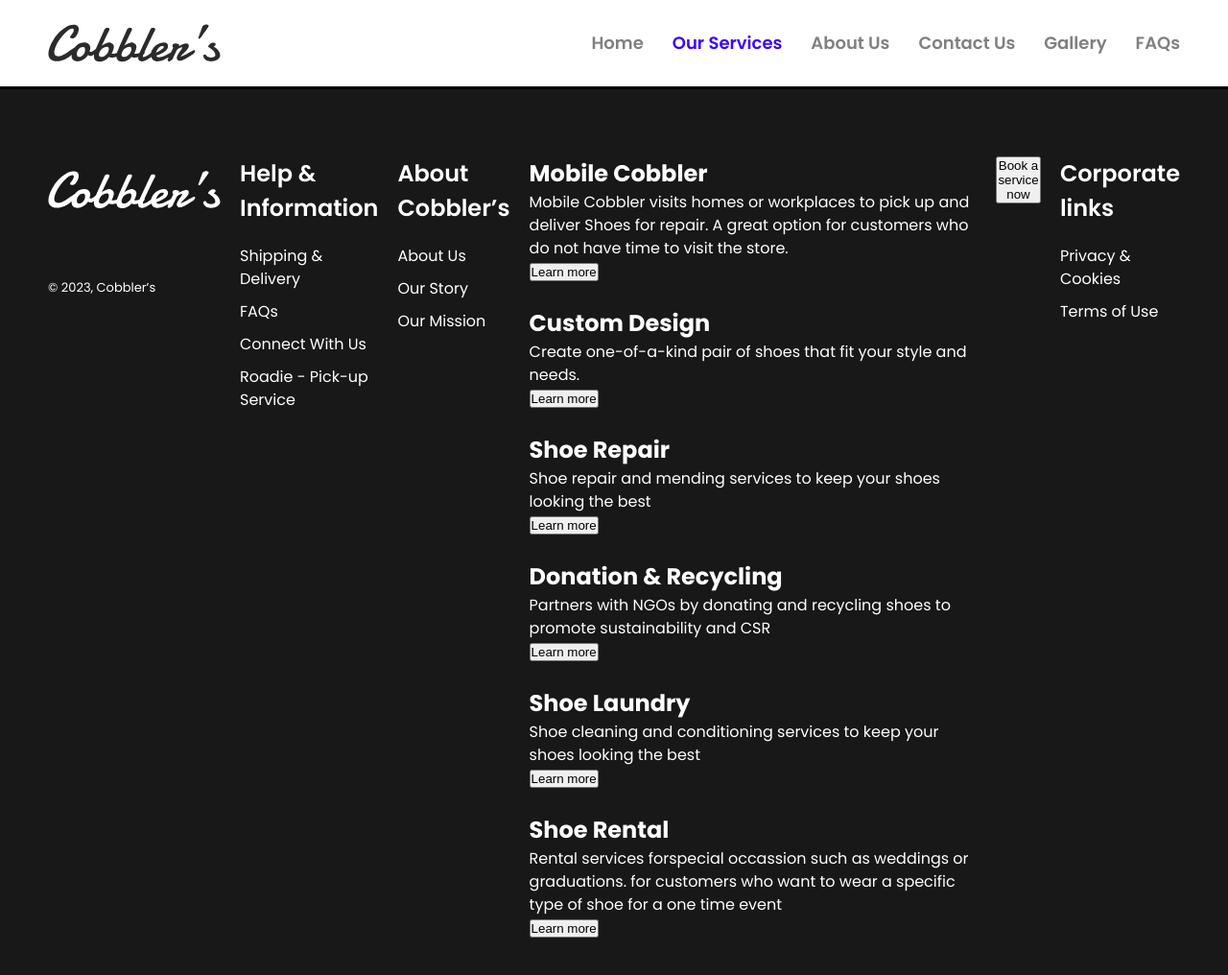
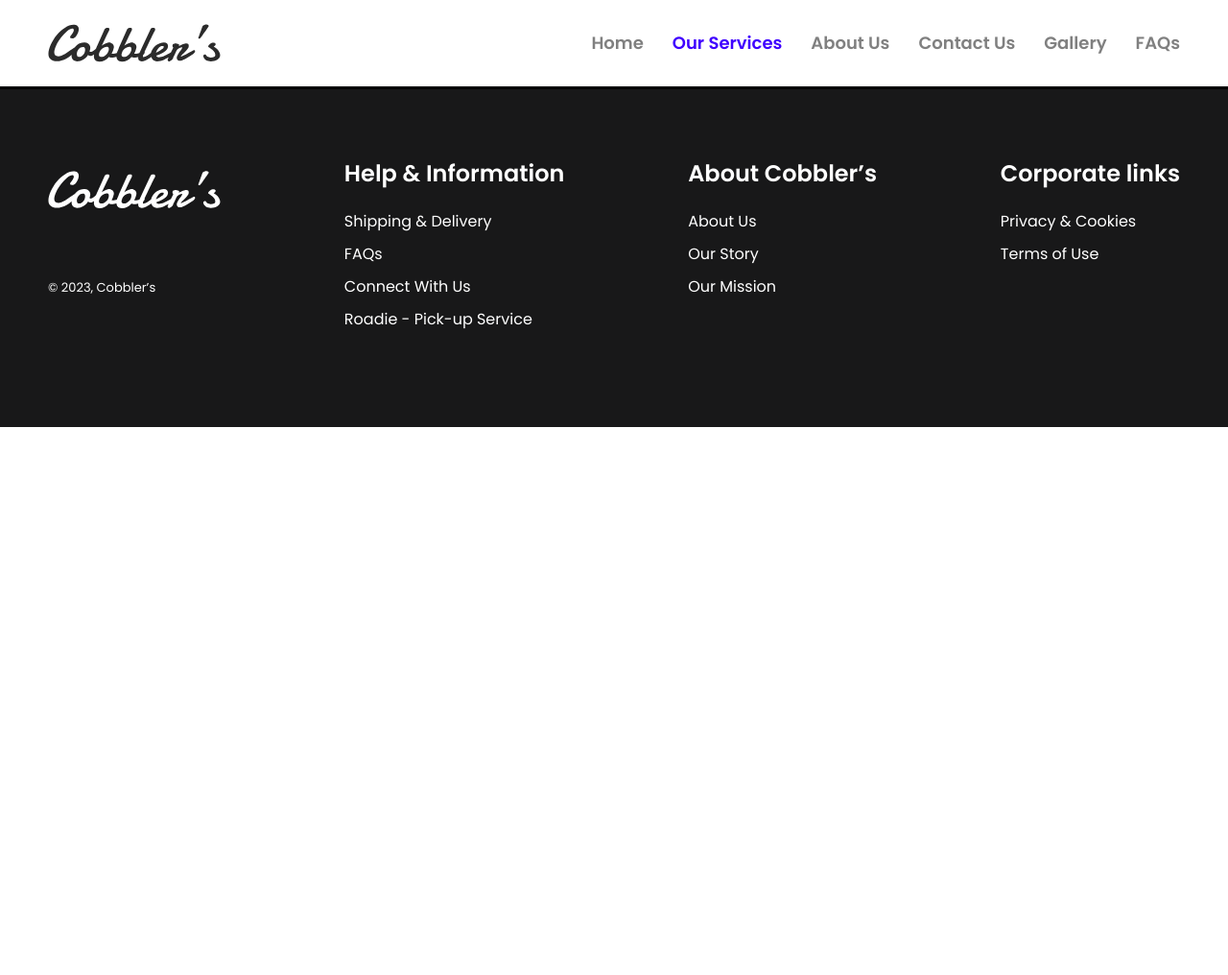
Before and after one commit to Moyinoluwa-10/cobblers, a plain HTML site: page services.html in a window 1280 px wide. Shown: the whole page at 96% size. After the commit the page ends 800 px from the top, so only its background shows below. Drawn offline with Linux system fonts and the light colour scheme.

Commit message:
another update

```diff
--- a/services.html
+++ b/services.html
@@ -38,6 +38,8 @@
       </nav>
     </header>
 
+
+
     <footer class="footer">
       <div class="footer-container">
         <div class="footer-box">
@@ -50,9 +52,7 @@
           <p class="footer-title">Help & Information</p>
           <ul class="footer-list">
             <li class="footer-item">
-              <a href="./#collection" class="footer-link"
-                >Shipping & Delivery</a
-              >
+              <a href="./#collection" class="footer-link">Shipping & Delivery</a>
             </li>
             <li class="footer-item">
               <a href="./faq.html" class="footer-link">FAQs</a>
@@ -80,68 +80,6 @@
             </li>
           </ul>
         </div>
-
-        <div class="container">
-
-          <div id="mobile-c">
-            <h2>Mobile Cobbler </h2>
-
-            <p>Mobile Cobbler visits homes or
-              workplaces to pick up and deliver
-              Shoes for repair. A great option for
-              customers who do not have time
-              to visit the store.</p>
-
-              <button id="btn" class="bt-1">Learn more</button>
-          </div>
-          <div> <img src="assets/images/Rectangle 9.png" alt=""></div>
-          <div id="custom-d">
-              <h2>Custom Design</h2>
-              <p>Create one-of-a-kind pair
-                of shoes that fit your style and
-                needs.</p>
-                <button id="btn" class="bt-2">Learn more</button>
-          </div>
-          <div> <img src="assets/images/Rectangle 3.png" alt=""></div>
-          <div id="shoe-r">
-              <h2>Shoe Repair</h2>
-              <p>Shoe repair and mending
-                services to keep your shoes looking
-                the best </p>
-                <button id="btn" class="bt-3">Learn more</button>
-          </div>
-          <div> <img src="assets/images/Rectangle 10.png" alt=""></div>
-          <div id="donation-r">
-              <h2>Donation & Recycling</h2>
-              <p>Partners with NGOs  by donating  and
-                recycling shoes to promote sustainability
-                 and CSR</p>
-                 <button id="btn" class="bt-4">Learn more</button>
-          </div>
-          <div> <img src="assets/images/Rectangle 20.png" alt=""></div>
-          <div id="shoe-l">
-              <h2>Shoe Laundry</h2>
-              <p>Shoe cleaning and conditioning
-                services to keep your shoes looking
-                the best </p>
-                <button id="btn" class="bt-5">Learn more</button>
-          </div>
-          <div> <img src="assets/images/Rectangle 5.png" alt=""></div>
-          <div id="rental">
-              <h2>Shoe Rental</h2>
-              <p>Rental services forspecial occassion
-                such as weddings or graduations. for
-                customers who want to wear a specific
-                type of shoe for a one time event</p>
-                <button id="btn" class="bt-6">Learn more</button>
-          </div>
-          <div> <img src="assets/images/Rectangle 7.png" alt=""></div>
-    </div>
-
-    <div id="btc">
-      <button class="btc-1">Book a service now</button>
-    </div>
-
         <div class="footer-box">
           <p class="footer-title">Corporate links</p>
           <ul class="footer-list">
```
